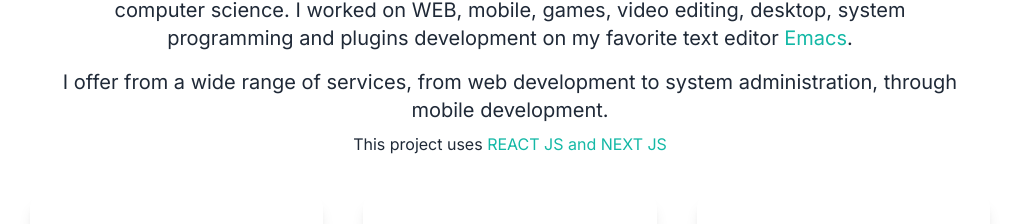
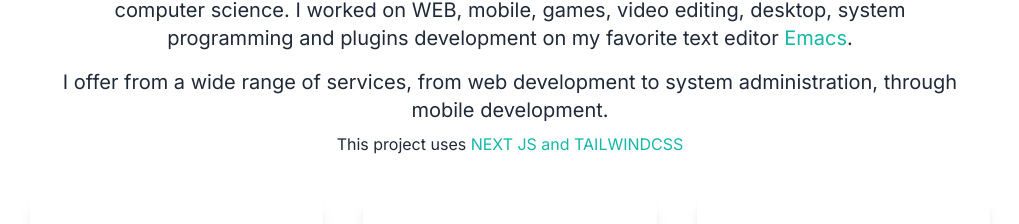
Before and after one commit to SamuelVanie/portfolio-next-js, a Next.js app: page / in a window 1280 px wide. Shown: the part 1180-1404 px from the top of the page, without its empty margins (130-1149 px from the left). Built offline with nearby package versions, Linux system fonts and the light colour scheme.

Commit message:
fix: technologies used

```diff
--- a/src/app/page.js
+++ b/src/app/page.js
@@ -129,7 +129,7 @@ export default function Home() {
 
               <p className="text-gray-800 dark:text-white">
                 This project uses{" "}
-                <span className="text-teal-500">REACT JS and NEXT JS</span>
+                <span className="text-teal-500">NEXT JS and TAILWINDCSS</span>
               </p>
             </div>
 
```
